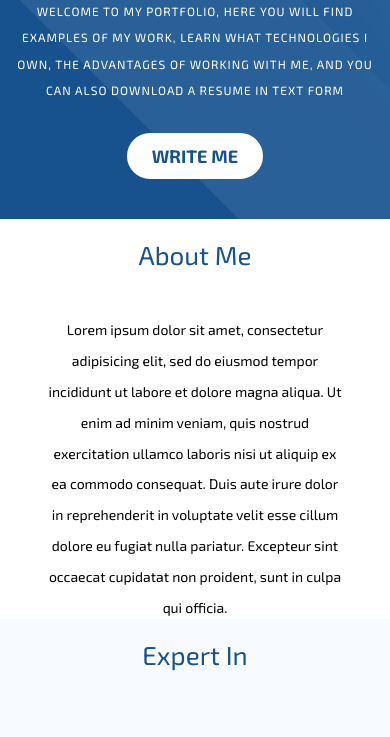
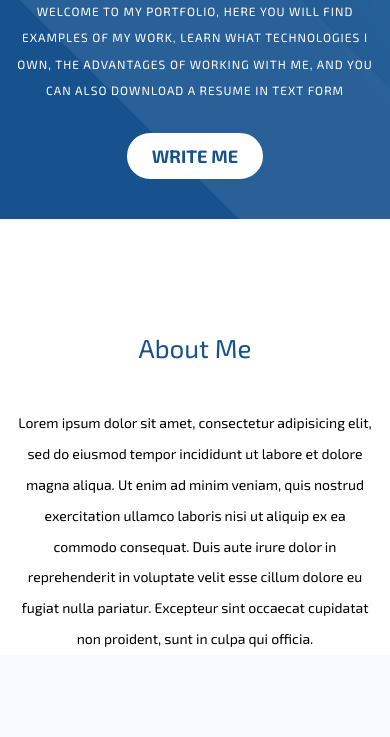
Before and after one commit to Vyacheslav-Tkach/Vyacheslav-Tkach.github.io, a plain HTML site: page index.html in a window 390 px wide. Shown: the part 305-1042 px from the top of the page. Drawn offline with Linux system fonts and the light colour scheme.

Commit message:
Add files via upload

```diff
--- a/css/main_css.css
+++ b/css/main_css.css
@@ -16,7 +16,7 @@ h1, h2 {
     margin: 0 auto;
 }
 .row {
-    height: 460px;
+    max-height: 1100px;
     padding: 0 15px;
 }
 header {
@@ -96,7 +96,7 @@ a.heder-btn_down {
 }
 .wrap > p{
     line-height: 2.2em;
-    margin: 0 30px;
+    margin: 0 auto;
 }
 .row-blue {
     height: 720px;
@@ -467,9 +467,6 @@ footer {
         padding: 10px 0 10px 0;
         font-size: 18px;
     }
-    .row {
-        height: 400px;
-    }
     .row-blue {
         height: 920px;
     }
@@ -504,9 +501,6 @@ footer {
     header {
         padding: 20px 0 20px 0;
     }
-    .wrap h2 {
-        padding: 20px 0 0;
-    }
     .photo-porfolio {
         width: 90vw;
         height: 62vw;
```
